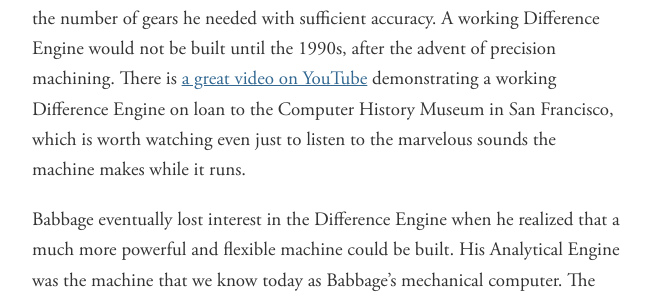
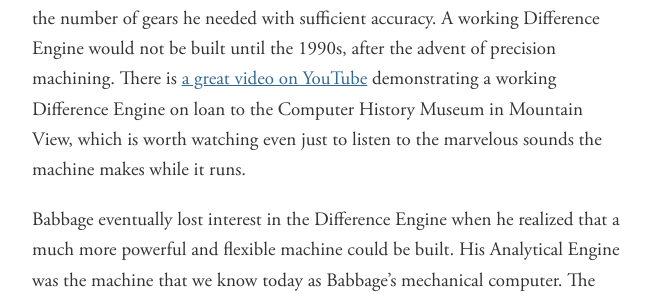
Before and after one commit to sinclairtarget/sinclairtarget.github.io, a Jekyll site: the page built from _posts/2018-08-18-ada-lovelace-note-g.md, in a window 1280 px wide and 900 px high, scrolled down 6416 px. Shown: the part 190-484 px from the top of the window, without its empty margins (314-965 px from the left). Built offline with Jekyll 4.4.1, drawn with Linux system fonts in a browser that asks for light colours; formulas are drawn with MathJax 3; comment, search, counter and statistics services are not loaded.

Commit message:
Computer history museum is in Mountain View, not SF.

```diff
--- a/_posts/2018-08-18-ada-lovelace-note-g.md
+++ b/_posts/2018-08-18-ada-lovelace-note-g.md
@@ -240,7 +240,7 @@ the number of gears he needed with sufficient accuracy. A working Difference
 Engine would not be built until the 1990s, after the advent of precision
 machining. There is [a great video on
 YouTube](https://www.youtube.com/watch?v=BlbQsKpq3Ak) demonstrating a working
-Difference Engine on loan to the Computer History Museum in San Francisco,
+Difference Engine on loan to the Computer History Museum in Mountain View,
 which is worth watching even just to listen to the marvelous sounds the machine
 makes while it runs.
 
```
